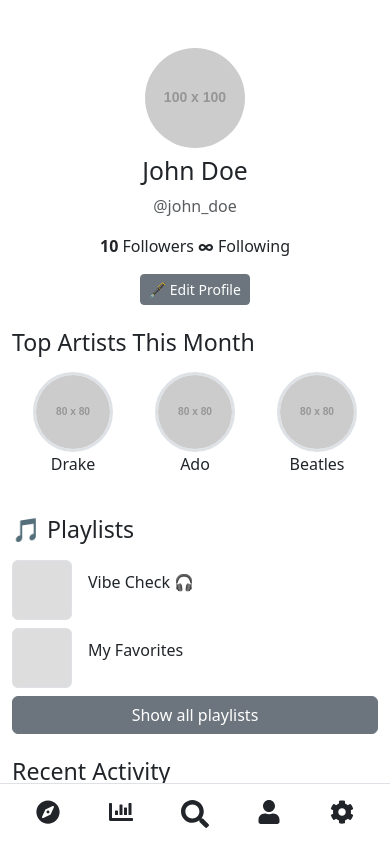
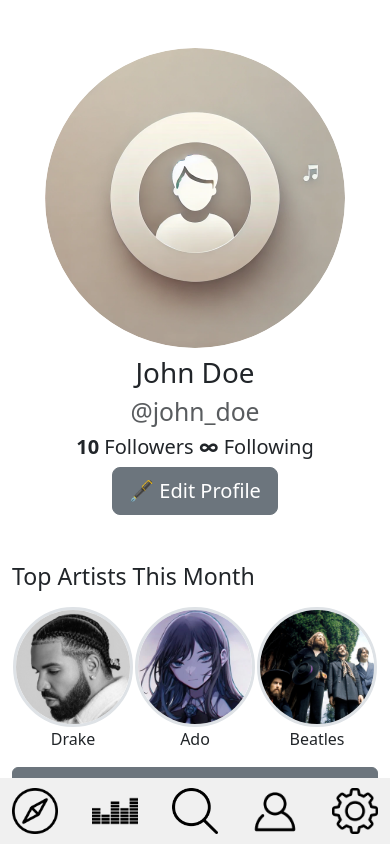
Before and after one commit to cse442-at-ub/sp25-repo-playboys, a React (Create React App) app in the folder frontend/: page /#/ in a window 390 px wide. Shown: the top 844 px of the page. Built offline with nearby package versions, Linux system fonts and the light colour scheme.

Commit message:
complete Mobile profile view

```diff
--- a/frontend/src/App.css
+++ b/frontend/src/App.css
@@ -64,3 +64,37 @@
   flex-direction: column;
   gap: 12px;
 }
+
+/* Make the navigation bar full width */
+.mobile-nav-bar {
+  width: 100%;
+  background-color: #f0f0f0; /* Light gray background */
+  position: fixed;
+  bottom: 0;
+  left: 0;
+  right: 0;
+  display: flex;
+  justify-content: space-between; /* Space icons evenly */
+  align-items: center;
+  padding: 10px 20px; /* Add some spacing */
+}
+
+/* Remove border and adjust icon styling */
+.nav-button {
+  background: none;
+  border: none;
+  cursor: pointer;
+  padding: 0;
+}
+
+/* Adjust icon size */
+.nav-icon {
+  width: 46px;
+  height: 46px;
+}
+
+.profile-img {
+  width: 300px;
+  height: 300px;
+  object-fit: cover;
+}
--- a/frontend/src/mobile_profile/MobileNavigationBar.tsx
+++ b/frontend/src/mobile_profile/MobileNavigationBar.tsx
@@ -1,58 +1,51 @@
-// components/MobileNavigationBar.tsx
 import React from 'react';
 import { Container } from 'react-bootstrap';
-import { FaCompass, FaChartBar, FaUser, FaCog, FaSearch } from 'react-icons/fa';
+
+// Define handler functions
+const MobileExploreHandler = () => {
+  console.log('Explore clicked');
+};
+
+const MobileStatisticHandler = () => {
+  console.log('Statistics clicked');
+};
+
+const MobileSearchHandler = () => {
+  console.log('Search clicked');
+};
+
+const MobileProfileHandler = () => {
+  console.log('Profile clicked');
+};
+
+const MobileSettingHandler = () => {
+  console.log('Settings clicked');
+};
 
 const MobileNavigationBar: React.FC = () => {
   return (
-    <Container className="d-flex justify-content-around py-3 border-top bg-white fixed-bottom">
-      <FaCompass size={24} />
-      <FaChartBar size={24} />
-      <FaSearch size={28} />
-      <FaUser size={24} />
-      <FaCog size={24} />
+    <Container className="mobile-nav-bar">
+      <button onClick={MobileExploreHandler} className="nav-button border-0">
+        <img src={'./static/ExploreIcon.png'} alt="Explore" className="nav-icon" />
+      </button>
+
+      <button onClick={MobileStatisticHandler} className="nav-button border-0">
+        <img src={'./static/StatisticIcon.png'} alt="Statistics" className="nav-icon" />
+      </button>
+
+      <button onClick={MobileSearchHandler} className="nav-button border-0">
+        <img src={'./static/MobileSearchIcon.png'} alt="Search" className="nav-icon" />
+      </button>
+
+      <button onClick={MobileProfileHandler} className="nav-button border-0">
+        <img src={'./static/ProfileIcon.png'} alt="Profile" className="nav-icon" />
+      </button>
+
+      <button onClick={MobileSettingHandler} className="nav-button border-0">
+        <img src={'./static/SettingIcon.png'} alt="Settings" className="nav-icon" />
+      </button>
     </Container>
   );
 };
 
 export default MobileNavigationBar;
-
-
-
-{/*}
-import React, { useState } from 'react';
-import { Container, Nav } from 'react-bootstrap';
-import { FaCompass, FaChartBar, FaUser, FaCog, FaSearch } from 'react-icons/fa';
-
-const MobileNavigationBar: React.FC = () => {
-  const [activeTab, setActiveTab] = useState<string>('home');
-
-  const handleTabClick = (tab: string) => {
-    setActiveTab(tab);
-  };
-
-  return (
-    <Container className="d-flex justify-content-around py-3 border-top bg-white fixed-bottom">
-      <Nav className="w-100 d-flex justify-content-around">
-        <Nav.Item onClick={() => handleTabClick('home')} className={`nav-link ${activeTab === 'home' ? 'active' : ''}`}>
-          <FaCompass size={24} />
-        </Nav.Item>
-        <Nav.Item onClick={() => handleTabClick('analytics')} className={`nav-link ${activeTab === 'analytics' ? 'active' : ''}`}>
-          <FaChartBar size={24} />
-        </Nav.Item>
-        <Nav.Item onClick={() => handleTabClick('search')} className={`nav-link ${activeTab === 'search' ? 'active' : ''}`}>
-          <FaSearch size={28} />
-        </Nav.Item>
-        <Nav.Item onClick={() => handleTabClick('profile')} className={`nav-link ${activeTab === 'profile' ? 'active' : ''}`}>
-          <FaUser size={24} />
-        </Nav.Item>
-        <Nav.Item onClick={() => handleTabClick('settings')} className={`nav-link ${activeTab === 'settings' ? 'active' : ''}`}>
-          <FaCog size={24} />
-        </Nav.Item>
-      </Nav>
-    </Container>
-  );
-};
-
-export default MobileNavigationBar;
-*/}
--- a/frontend/src/mobile_profile/MobilePlaylists.tsx
+++ b/frontend/src/mobile_profile/MobilePlaylists.tsx
@@ -8,6 +8,11 @@ interface Props {
 }
 
 const MobilePlaylists: React.FC<Props> = ({ playlists }) => {
+
+const handleShowAllPlaylists = () => {
+  console.log('useNaviagate Show all Playlists')
+};
+
   return (
     <>
       <h3 className="mt-4 mb-3">🎵 Playlists</h3>
@@ -15,12 +20,12 @@ const MobilePlaylists: React.FC<Props> = ({ playlists }) => {
         <div key={index} className="d-flex align-items-center mb-2">
           <div
             className="rounded border"
-            style={{ width: '60px', height: '60px', backgroundColor: '#ddd' }}
+            style={{ width: '90px', height: '90px', backgroundColor: '#ddd' }}
           />
-          <p className="ms-3">{playlist.name}</p>
+          <p className="ms-3 h4">{playlist.name}</p>
         </div>
       ))}
-      <Button variant="secondary" className="w-100">Show all playlists</Button>
+      <Button variant="secondary" className="w-100 mb-3" onClick={handleShowAllPlaylists}>Show all playlists</Button>
     </>
   );
 };
--- a/frontend/src/mobile_profile/MobileProfile.tsx
+++ b/frontend/src/mobile_profile/MobileProfile.tsx
@@ -8,9 +8,9 @@ import MobileNavigationBar from './MobileNavigationBar';
 import { Artist, Activity, Playlist } from './MobileProfileTypes';
 
 const topArtists: Artist[] = [
-  { name: 'Drake', imageUrl: 'https://via.placeholder.com/80' },
-  { name: 'Ado', imageUrl: 'https://via.placeholder.com/80' },
-  { name: 'Beatles', imageUrl: 'https://via.placeholder.com/80' },
+  { name: 'Drake', imageUrl: './static/Drakepfp.png' },
+  { name: 'Ado', imageUrl: './static/Adopfp.png' },
+  { name: 'Beatles', imageUrl: './static/TheBeatlespfp.png' },
 ];
 
 const playlists: Playlist[] = [
@@ -25,21 +25,26 @@ const recentActivities: Activity[] = [
 ];
 
 const MobileProfile: React.FC = () => {
+
+  const handleEditProfile = () => {
+    console.log('useNaviagate Edit Profile')
+  };
+
   return (
     <Container className="py-5">
       {/* Profile Header */}
-      <Row className="mb-4 text-center">
+      <Row className="mb-5 text-center">
         <Col>
           <Image
-            src="https://via.placeholder.com/100"
+            src="./static/ProfilePlaceholder.png"
             roundedCircle
             fluid
-            className="mb-2"
+            className="mb-2 profile-img"
           />
-          <h2>John Doe</h2>
-          <p className="text-muted">@john_doe</p>
-          <p><strong>10</strong> Followers <strong>∞</strong> Following</p>
-          <Button variant="secondary" size="sm">🖋️ Edit Profile</Button>
+          <h1>John Doe</h1>
+          <p className="text-muted h2">@john_doe</p>
+          <p className="h5"><strong>10</strong> Followers <strong>∞</strong> Following</p>
+          <Button variant="secondary" size="lg" onClick={handleEditProfile}>🖋️ Edit Profile</Button>
         </Col>
       </Row>
 
--- a/frontend/src/mobile_profile/MobileProfileRecentActivity.tsx
+++ b/frontend/src/mobile_profile/MobileProfileRecentActivity.tsx
@@ -1,6 +1,6 @@
 // components/MobileRecentActivity.tsx
 import React from 'react';
-import { Row, Col, Button } from 'react-bootstrap';
+import { Row, Col } from 'react-bootstrap';
 import { Activity } from './MobileProfileTypes';
 
 interface Props {
@@ -8,10 +8,11 @@ interface Props {
 }
 
 const MobileRecentActivity: React.FC<Props> = ({ activities }) => {
+
   return (
     <>
       <h3 className="mt-4 mb-3">Recent Activity</h3>
-      <Row className="bg-light py-2 mb-3 d-flex justify-content-center">
+      <Row className="bg-light py-2 mb-5 d-flex justify-content-center">
         {activities.map((activity, index) => (
           <Col key={index} xs={4} className="text-center">
             <div className="bg-white p-2 rounded shadow-sm">
@@ -22,7 +23,6 @@ const MobileRecentActivity: React.FC<Props> = ({ activities }) => {
           </Col>
         ))}
       </Row>
-      <Button variant="secondary" className="w-100">Show all activity</Button>
     </>
   );
 };
--- a/frontend/src/mobile_profile/MobileTopArtists.tsx
+++ b/frontend/src/mobile_profile/MobileTopArtists.tsx
@@ -1,6 +1,7 @@
 // components/MobileTopArtists.tsx
 import React from 'react';
 import { Col } from 'react-bootstrap';
+import { Button } from 'react-bootstrap';
 import { Artist } from './MobileProfileTypes';
 
 interface Props {
@@ -8,6 +9,11 @@ interface Props {
 }
 
 const MobileTopArtists: React.FC<Props> = ({ artists }) => {
+
+const handleShowAllArtists = () => {
+  console.log('useNaviagate Show all Playlists')
+};
+
   return (
     <>
       <h3 className="mb-3">Top Artists This Month</h3>
@@ -18,12 +24,13 @@ const MobileTopArtists: React.FC<Props> = ({ artists }) => {
               src={artist.imageUrl}
               alt={artist.name}
               className="rounded-circle border border-3"
-              style={{ width: '80px', height: '80px' }}
+              style={{ width: '120px', height: '120px' }}
             />
             <p>{artist.name}</p>
           </Col>
         ))}
       </div>
+      <Button variant="secondary" className="w-100 mb-3" onClick={handleShowAllArtists}>Show all Artists</Button>
     </>
   );
 };
```
Also changed, not shown: frontend/public/static/MobileSearchIcon.png (added).
